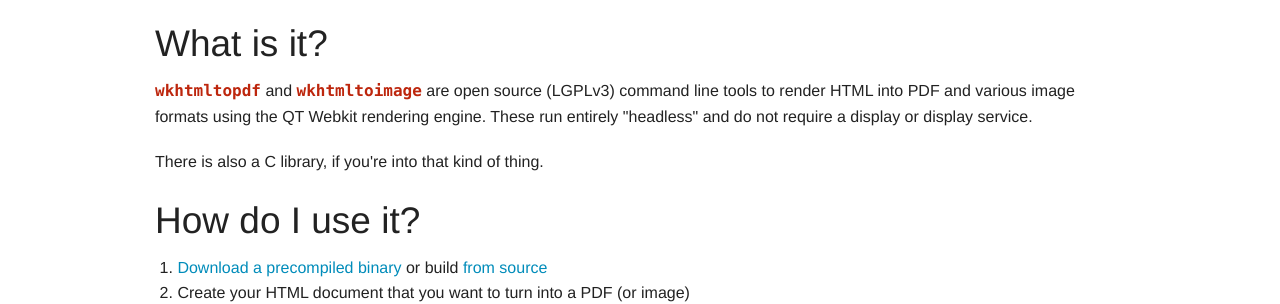
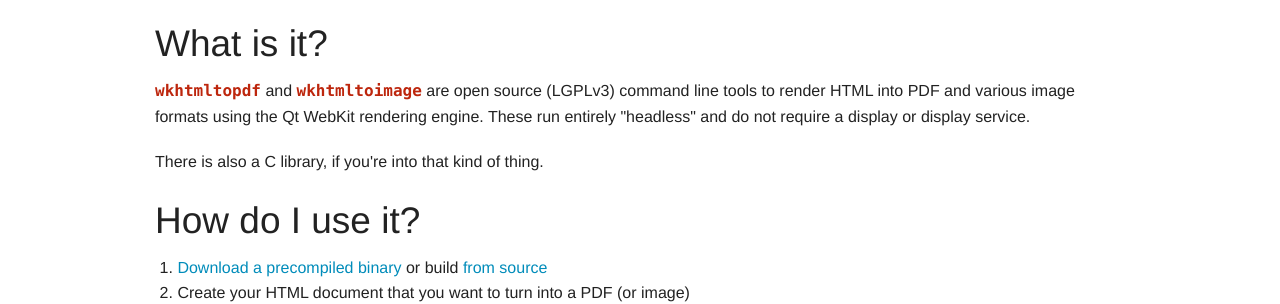
Before and after one commit to wkhtmltopdf/wkhtmltopdf, a Jekyll site: the page built from index.html, in a window 1280 px wide. Shown: the part 518-822 px from the top of the page. Built offline with Jekyll 4.4.1, drawn with Linux system fonts in a browser that asks for light colours; nearby versions of some CDN libraries.

Commit message:
Use proper capitalization for "Qt" and "WebKit".

```diff
--- a/index.html
+++ b/index.html
@@ -14,7 +14,7 @@
 <div class="row">
   <div class="small-12 columns">
     <h2>What is it?</h2>
-    <p><code>wkhtmltopdf</code> and <code>wkhtmltoimage</code> are open source (LGPLv3) command line tools to render HTML into PDF and various image formats using the QT Webkit rendering engine. These run entirely &quot;headless&quot; and do not require a display or display service.</p>
+    <p><code>wkhtmltopdf</code> and <code>wkhtmltoimage</code> are open source (LGPLv3) command line tools to render HTML into PDF and various image formats using the Qt WebKit rendering engine. These run entirely &quot;headless&quot; and do not require a display or display service.</p>
     <p>There is also a C library, if you're into that kind of thing.</p>
 
     <h2>How do I use it?</h2>
```
